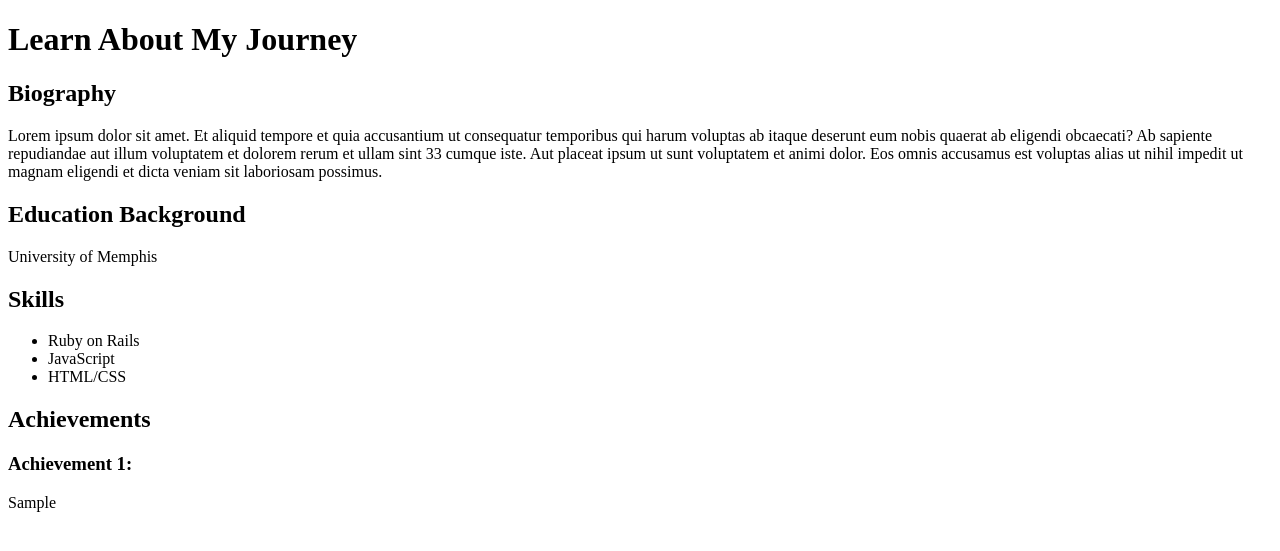
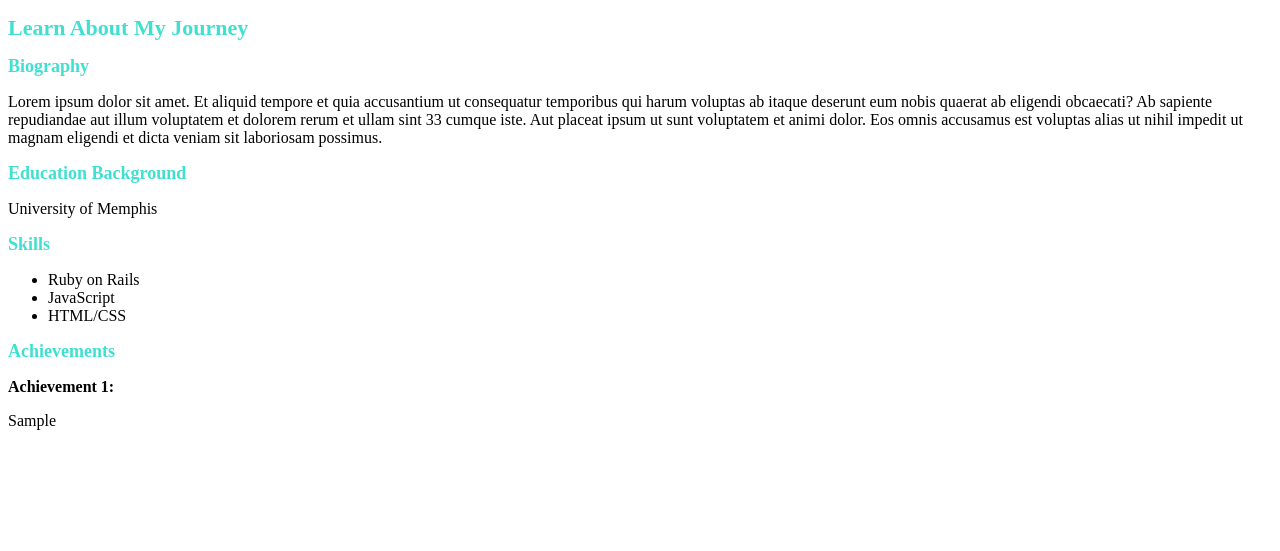
Before and after one commit to thowell-cmd/sa16-act3, a Django app: template pages/templates/pages/about.html in a window 1280 px wide. Shown: the top 551 px of the page. Run offline with Django 5.2, Linux system fonts and the light colour scheme; the template is opened without the code that fills it, so the values that code supplies are empty.

Commit message:
added css

```diff
--- a/pages/templates/pages/about.html
+++ b/pages/templates/pages/about.html
@@ -1,4 +1,22 @@
 <!DOCTYPE html>
+<head>
+    <style>
+        h1 {
+    color: turquoise;
+    font-size: 22px;
+    }
+
+    h2 {
+        color: turquoise;
+        font-size: 18px;
+    }
+
+    h3 {
+        color: black;
+        font-size: 16px;
+    }
+    </style>
+</head>
 <h1>Learn About My Journey</h1>
 
 <h2>Biography</h2>
```
Also changed, not shown: pages/templates/pages/contact.html (+18 -0 lines), pages/templates/pages/home.html (+18 -0 lines), pages/templates/pages/work.html (+18 -0 lines).
